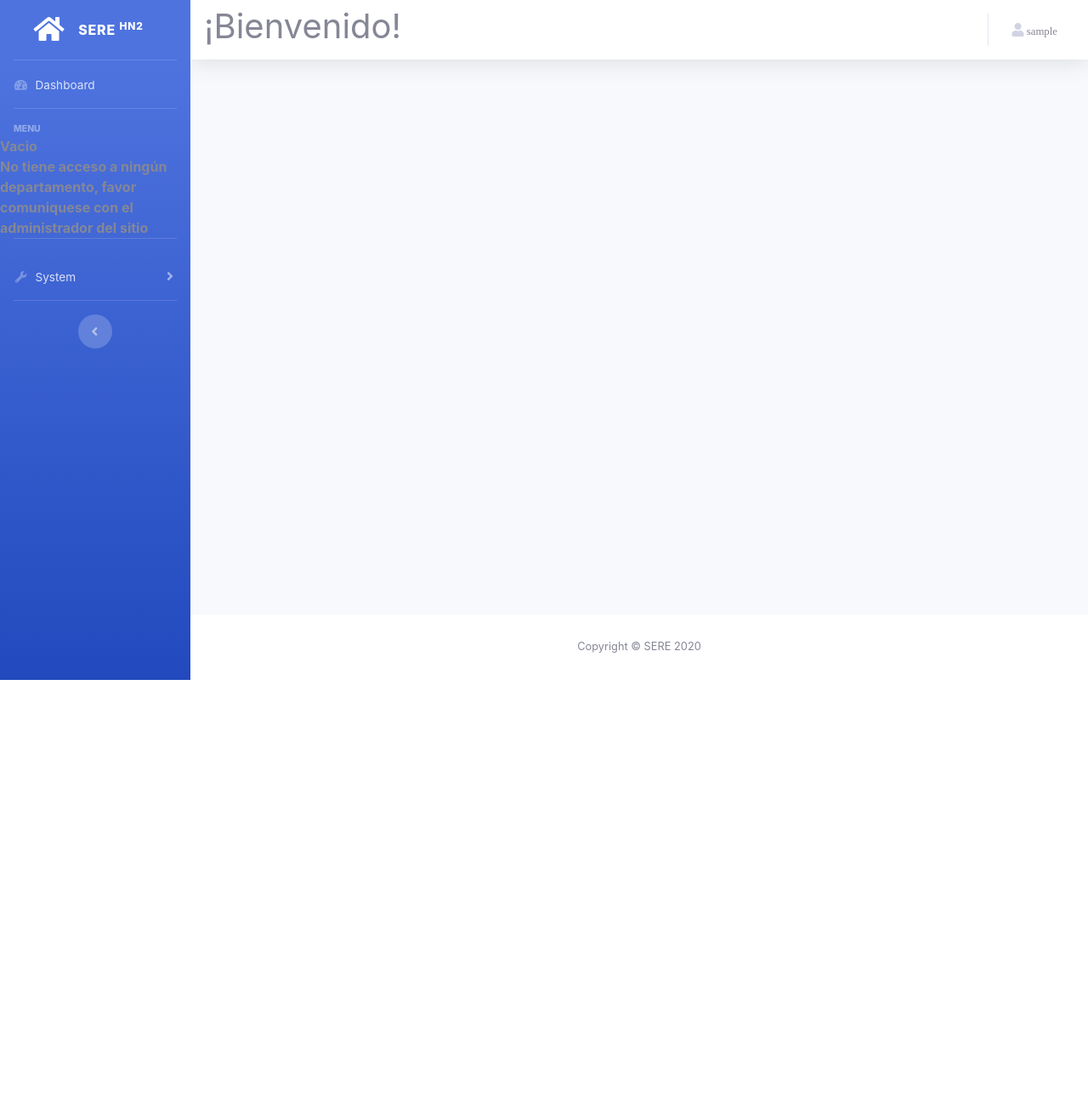
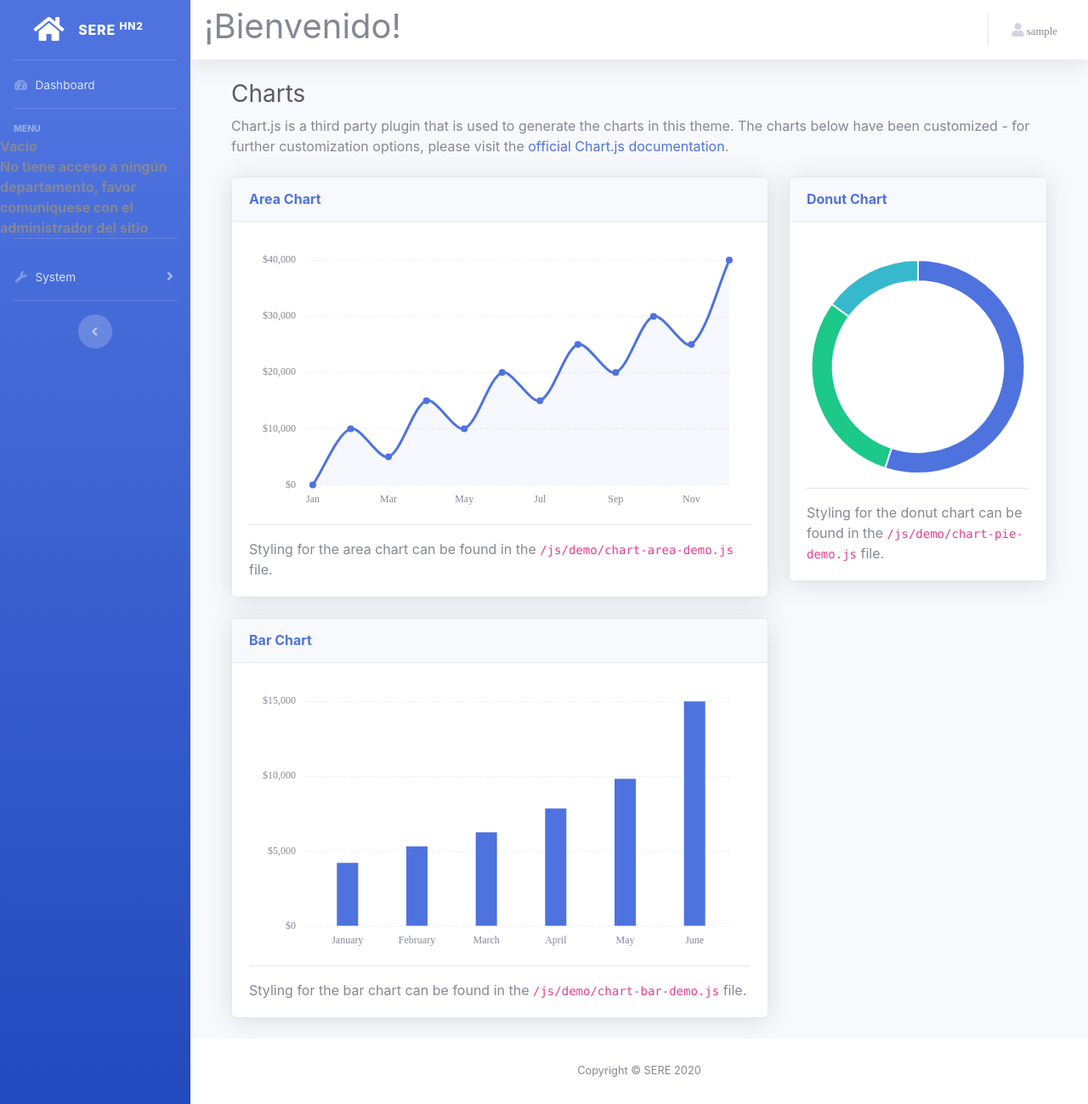
Before and after one commit to hmachuca22/sere, a Django app: page /home_user/ in a window 1280 px wide. Shown: the whole page at 85% size. Before the commit the page ends 800 px from the top, so only its background shows below. Run offline with Django 3.2, Linux system fonts and the light colour scheme; the visitor is signed in with stand-in values (Sample User, id 1); data that the repository does not hold is empty; some libraries are stand-ins or nearby versions; some web fonts are replaced.

Commit message:
'graficos'

```diff
--- a/SERE/SERE/settings.py
+++ b/SERE/SERE/settings.py
@@ -80,9 +80,9 @@ WSGI_APPLICATION = 'SERE.wsgi.application'
 DATABASES = {
      'default': {
         'ENGINE': 'django.db.backends.postgresql_psycopg2',
-        'NAME': 'SERE_SE_2',
+        'NAME': 'SERE_SE',
         'USER': 'postgres',
-        'PASSWORD': 'postgres',
+        'PASSWORD': 'POSTGRES',
         'HOST': '127.0.0.1',
         'PORT': '5432',
     }
--- a/SERE/generales/templates/generales/home_user.html
+++ b/SERE/generales/templates/generales/home_user.html
@@ -3,5 +3,69 @@
     Inicio del sitio
 {% endblock head_title %}
 {% block contenido %}
-<h1></h1>
+ <!-- Begin Page Content -->
+ <div class="container-fluid">
+
+    <!-- Page Heading -->
+    <h1 class="h3 mb-2 text-gray-800">Charts</h1>
+    <p class="mb-4">Chart.js is a third party plugin that is used to generate the charts in this theme. The charts below have been customized - for further customization options, please visit the <a target="_blank" href="https://www.chartjs.org/docs/latest/">official Chart.js documentation</a>.</p>
+
+    <!-- Content Row -->
+    <div class="row">
+
+      <div class="col-xl-8 col-lg-7">
+
+        <!-- Area Chart -->
+        <div class="card shadow mb-4">
+          <div class="card-header py-3">
+            <h6 class="m-0 font-weight-bold text-primary">Area Chart</h6>
+          </div>
+          <div class="card-body">
+            <div class="chart-area">
+              <canvas id="myAreaChart"></canvas>
+            </div>
+            <hr>
+            Styling for the area chart can be found in the <code>/js/demo/chart-area-demo.js</code> file.
+          </div>
+        </div>
+
+        <!-- Bar Chart -->
+        <div class="card shadow mb-4">
+          <div class="card-header py-3">
+            <h6 class="m-0 font-weight-bold text-primary">Bar Chart</h6>
+          </div>
+          <div class="card-body">
+            <div class="chart-bar">
+              <canvas id="myBarChart"></canvas>
+            </div>
+            <hr>
+            Styling for the bar chart can be found in the <code>/js/demo/chart-bar-demo.js</code> file.
+          </div>
+        </div>
+
+      </div>
+
+      <!-- Donut Chart -->
+      <div class="col-xl-4 col-lg-5">
+        <div class="card shadow mb-4">
+          <!-- Card Header - Dropdown -->
+          <div class="card-header py-3">
+            <h6 class="m-0 font-weight-bold text-primary">Donut Chart</h6>
+          </div>
+          <!-- Card Body -->
+          <div class="card-body">
+            <div class="chart-pie pt-4">
+              <canvas id="myPieChart"></canvas>
+            </div>
+            <hr>
+            Styling for the donut chart can be found in the <code>/js/demo/chart-pie-demo.js</code> file.
+          </div>
+        </div>
+      </div>
+    </div>
+
+  </div>
+  <!-- /.container-fluid -->
+
+
 {% endblock contenido%}
--- /dev/null
+++ b/SERE/static/base/js/demo/chart-area-demo.js
@@ -0,0 +1,118 @@
+// Set new default font family and font color to mimic Bootstrap's default styling
+Chart.defaults.global.defaultFontFamily = 'Nunito', '-apple-system,system-ui,BlinkMacSystemFont,"Segoe UI",Roboto,"Helvetica Neue",Arial,sans-serif';
+Chart.defaults.global.defaultFontColor = '#858796';
+
+function number_format(number, decimals, dec_point, thousands_sep) {
+  // *     example: number_format(1234.56, 2, ',', ' ');
+  // *     return: '1 234,56'
+  number = (number + '').replace(',', '').replace(' ', '');
+  var n = !isFinite(+number) ? 0 : +number,
+    prec = !isFinite(+decimals) ? 0 : Math.abs(decimals),
+    sep = (typeof thousands_sep === 'undefined') ? ',' : thousands_sep,
+    dec = (typeof dec_point === 'undefined') ? '.' : dec_point,
+    s = '',
+    toFixedFix = function(n, prec) {
+      var k = Math.pow(10, prec);
+      return '' + Math.round(n * k) / k;
+    };
+  // Fix for IE parseFloat(0.55).toFixed(0) = 0;
+  s = (prec ? toFixedFix(n, prec) : '' + Math.round(n)).split('.');
+  if (s[0].length > 3) {
+    s[0] = s[0].replace(/\B(?=(?:\d{3})+(?!\d))/g, sep);
+  }
+  if ((s[1] || '').length < prec) {
+    s[1] = s[1] || '';
+    s[1] += new Array(prec - s[1].length + 1).join('0');
+  }
+  return s.join(dec);
+}
+
+// Area Chart Example
+var ctx = document.getElementById("myAreaChart");
+var myLineChart = new Chart(ctx, {
+  type: 'line',
+  data: {
+    labels: ["Jan", "Feb", "Mar", "Apr", "May", "Jun", "Jul", "Aug", "Sep", "Oct", "Nov", "Dec"],
+    datasets: [{
+      label: "Earnings",
+      lineTension: 0.3,
+      backgroundColor: "rgba(78, 115, 223, 0.05)",
+      borderColor: "rgba(78, 115, 223, 1)",
+      pointRadius: 3,
+      pointBackgroundColor: "rgba(78, 115, 223, 1)",
+      pointBorderColor: "rgba(78, 115, 223, 1)",
+      pointHoverRadius: 3,
+      pointHoverBackgroundColor: "rgba(78, 115, 223, 1)",
+      pointHoverBorderColor: "rgba(78, 115, 223, 1)",
+      pointHitRadius: 10,
+      pointBorderWidth: 2,
+      data: [0, 10000, 5000, 15000, 10000, 20000, 15000, 25000, 20000, 30000, 25000, 40000],
+    }],
+  },
+  options: {
+    maintainAspectRatio: false,
+    layout: {
+      padding: {
+        left: 10,
+        right: 25,
+        top: 25,
+        bottom: 0
+      }
+    },
+    scales: {
+      xAxes: [{
+        time: {
+          unit: 'date'
+        },
+        gridLines: {
+          display: false,
+          drawBorder: false
+        },
+        ticks: {
+          maxTicksLimit: 7
+        }
+      }],
+      yAxes: [{
+        ticks: {
+          maxTicksLimit: 5,
+          padding: 10,
+          // Include a dollar sign in the ticks
+          callback: function(value, index, values) {
+            return '$' + number_format(value);
+          }
+        },
+        gridLines: {
+          color: "rgb(234, 236, 244)",
+          zeroLineColor: "rgb(234, 236, 244)",
+          drawBorder: false,
+          borderDash: [2],
+          zeroLineBorderDash: [2]
+        }
+      }],
+    },
+    legend: {
+      display: false
+    },
+    tooltips: {
+      backgroundColor: "rgb(255,255,255)",
+      bodyFontColor: "#858796",
+      titleMarginBottom: 10,
+      titleFontColor: '#6e707e',
+      titleFontSize: 14,
+      borderColor: '#dddfeb',
+      borderWidth: 1,
+      xPadding: 15,
+      yPadding: 15,
+      displayColors: false,
+      intersect: false,
+      mode: 'index',
+      caretPadding: 10,
+      callbacks: {
+        label: function(tooltipItem, chart) {
+          var datasetLabel = chart.datasets[tooltipItem.datasetIndex].label || '';
+          return datasetLabel + ': $' + number_format(tooltipItem.yLabel);
+        }
+      }
+    }
+  }
+});
--- /dev/null
+++ b/SERE/static/base/js/demo/chart-bar-demo.js
@@ -0,0 +1,111 @@
+// Set new default font family and font color to mimic Bootstrap's default styling
+Chart.defaults.global.defaultFontFamily = 'Nunito', '-apple-system,system-ui,BlinkMacSystemFont,"Segoe UI",Roboto,"Helvetica Neue",Arial,sans-serif';
+Chart.defaults.global.defaultFontColor = '#858796';
+
+function number_format(number, decimals, dec_point, thousands_sep) {
+  // *     example: number_format(1234.56, 2, ',', ' ');
+  // *     return: '1 234,56'
+  number = (number + '').replace(',', '').replace(' ', '');
+  var n = !isFinite(+number) ? 0 : +number,
+    prec = !isFinite(+decimals) ? 0 : Math.abs(decimals),
+    sep = (typeof thousands_sep === 'undefined') ? ',' : thousands_sep,
+    dec = (typeof dec_point === 'undefined') ? '.' : dec_point,
+    s = '',
+    toFixedFix = function(n, prec) {
+      var k = Math.pow(10, prec);
+      return '' + Math.round(n * k) / k;
+    };
+  // Fix for IE parseFloat(0.55).toFixed(0) = 0;
+  s = (prec ? toFixedFix(n, prec) : '' + Math.round(n)).split('.');
+  if (s[0].length > 3) {
+    s[0] = s[0].replace(/\B(?=(?:\d{3})+(?!\d))/g, sep);
+  }
+  if ((s[1] || '').length < prec) {
+    s[1] = s[1] || '';
+    s[1] += new Array(prec - s[1].length + 1).join('0');
+  }
+  return s.join(dec);
+}
+
+// Bar Chart Example
+var ctx = document.getElementById("myBarChart");
+var myBarChart = new Chart(ctx, {
+  type: 'bar',
+  data: {
+    labels: ["January", "February", "March", "April", "May", "June"],
+    datasets: [{
+      label: "Revenue",
+      backgroundColor: "#4e73df",
+      hoverBackgroundColor: "#2e59d9",
+      borderColor: "#4e73df",
+      data: [4215, 5312, 6251, 7841, 9821, 14984],
+    }],
+  },
+  options: {
+    maintainAspectRatio: false,
+    layout: {
+      padding: {
+        left: 10,
+        right: 25,
+        top: 25,
+        bottom: 0
+      }
+    },
+    scales: {
+      xAxes: [{
+        time: {
+          unit: 'month'
+        },
+        gridLines: {
+          display: false,
+          drawBorder: false
+        },
+        ticks: {
+          maxTicksLimit: 6
+        },
+        maxBarThickness: 25,
+      }],
+      yAxes: [{
+        ticks: {
+          min: 0,
+          max: 15000,
+          maxTicksLimit: 5,
+          padding: 10,
+          // Include a dollar sign in the ticks
+          callback: function(value, index, values) {
+            return '$' + number_format(value);
+          }
+        },
+        gridLines: {
+          color: "rgb(234, 236, 244)",
+          zeroLineColor: "rgb(234, 236, 244)",
+          drawBorder: false,
+          borderDash: [2],
+          zeroLineBorderDash: [2]
+        }
+      }],
+    },
+    legend: {
+      display: false
+    },
+    tooltips: {
+      titleMarginBottom: 10,
+      titleFontColor: '#6e707e',
+      titleFontSize: 14,
+      backgroundColor: "rgb(255,255,255)",
+      bodyFontColor: "#858796",
+      borderColor: '#dddfeb',
+      borderWidth: 1,
+      xPadding: 15,
+      yPadding: 15,
+      displayColors: false,
+      caretPadding: 10,
+      callbacks: {
+        label: function(tooltipItem, chart) {
+          var datasetLabel = chart.datasets[tooltipItem.datasetIndex].label || '';
+          return datasetLabel + ': $' + number_format(tooltipItem.yLabel);
+        }
+      }
+    },
+  }
+});
--- /dev/null
+++ b/SERE/static/base/js/demo/chart-pie-demo.js
@@ -0,0 +1,35 @@
+// Set new default font family and font color to mimic Bootstrap's default styling
+Chart.defaults.global.defaultFontFamily = 'Nunito', '-apple-system,system-ui,BlinkMacSystemFont,"Segoe UI",Roboto,"Helvetica Neue",Arial,sans-serif';
+Chart.defaults.global.defaultFontColor = '#858796';
+
+// Pie Chart Example
+var ctx = document.getElementById("myPieChart");
+var myPieChart = new Chart(ctx, {
+  type: 'doughnut',
+  data: {
+    labels: ["Direct", "Referral", "Social"],
+    datasets: [{
+      data: [55, 30, 15],
+      backgroundColor: ['#4e73df', '#1cc88a', '#36b9cc'],
+      hoverBackgroundColor: ['#2e59d9', '#17a673', '#2c9faf'],
+      hoverBorderColor: "rgba(234, 236, 244, 1)",
+    }],
+  },
+  options: {
+    maintainAspectRatio: false,
+    tooltips: {
+      backgroundColor: "rgb(255,255,255)",
+      bodyFontColor: "#858796",
+      borderColor: '#dddfeb',
+      borderWidth: 1,
+      xPadding: 15,
+      yPadding: 15,
+      displayColors: false,
+      caretPadding: 10,
+    },
+    legend: {
+      display: false
+    },
+    cutoutPercentage: 80,
+  },
+});
--- /dev/null
+++ b/SERE/static/base/js/demo/datatables-demo.js
@@ -0,0 +1,4 @@
+// Call the dataTables jQuery plugin
+$(document).ready(function() {
+  $('#dataTable').DataTable();
+});
--- a/SERE/templates/base/base.html
+++ b/SERE/templates/base/base.html
@@ -302,6 +302,14 @@
   <!-- Custom scripts for all pages-->
   <script src="{% static 'base/js/sb-admin-2.min.js' %}"></script>
 
+  <!-- Page level plugins -->
+  <script src="{% static 'base/vendor/chart.js/Chart.min.js' %}"></script>
+
+  <!-- Page level custom scripts -->
+  <script src="{% static 'base/js/demo/chart-area-demo.js' %}"></script>
+  <script src="{% static 'base/js/demo/chart-pie-demo.js' %}"></script>
+  <script src="{% static 'base/js/demo/chart-bar-demo.js' %}"></script>
+
   <!-- Datatable-->
   <script type="text/javascript" src="https://cdn.datatables.net/v/dt/dt-1.10.18/r-2.2.2/datatables.min.js"></script>
 
```
Also changed, not shown: 1 other file.
